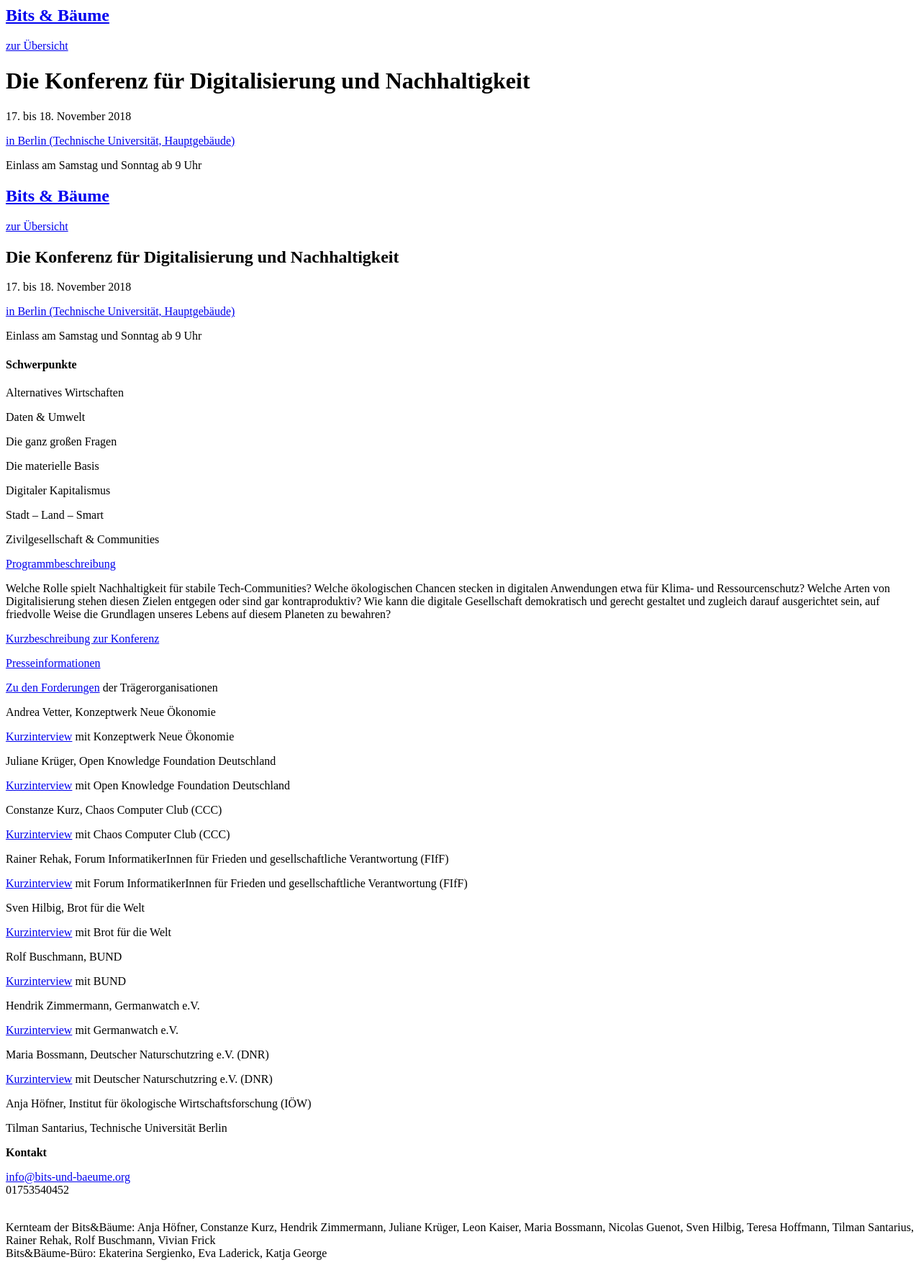
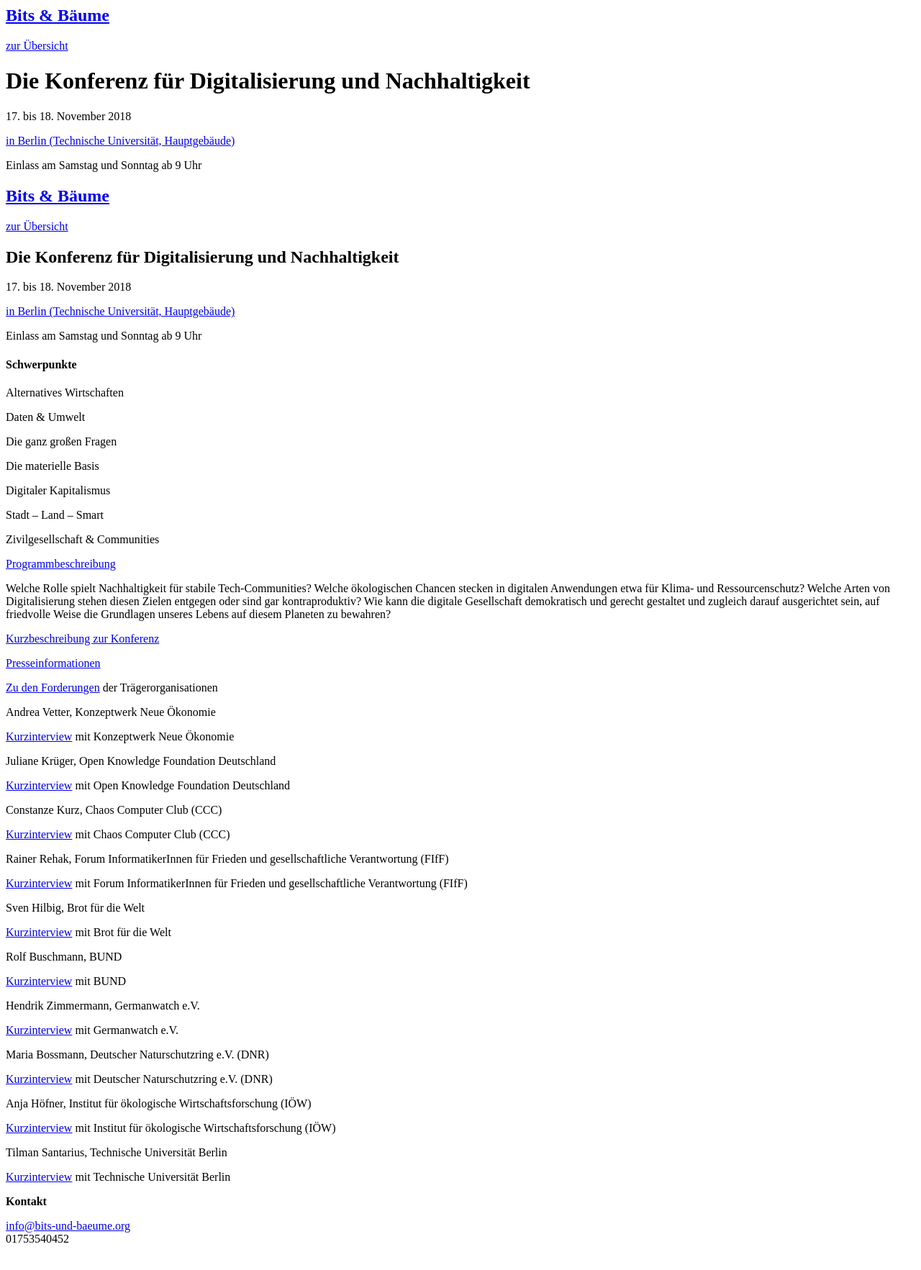
Before and after one commit to AfeefaDe/bitbaum, a PHP site: template public/pages/start.php in a window 1280 px wide; the page is wider, and only the part inside the window is pictured. Shown: the top 1765 px of that part at 72% size. Run offline with PHP 8.4, Linux system fonts and the light colour scheme; the template is opened without the code that fills it, so the values that code supplies are empty.

Commit message:
add video links iöw, tu

```diff
--- a/public/components/quotes.php
+++ b/public/components/quotes.php
@@ -5,8 +5,8 @@ $people = array(
     array("name" => "Maria Bossmann", "orga" => "Deutscher Naturschutzring e.V. (DNR)", "picture" => "/img/maria-bossmann.jpg", "quote_de" => "Die Digitalisierung berührt grundlegende Aspekte unserer Gesellschaft. Es gilt sie so zu gestalten, dass die planetaren Grenzen nicht überschritten und somit unsere Lebensgrundlagen erhalten werden.", "quote_en" => "Digitalization affects fundamental aspects of our society. It must be designed in such a way that the planetary boundaries are not exceeded and thus our livelihoods are preserved.", "vimeo" => "https://vimeo.com/299838147"),
     array("name" => "Sven Hilbig", "orga" => "Brot für die Welt", "picture" => "/img/sven-hilbig.jpg", "quote_de" => "Wir müssen die Digitalisierung fair gestalten, anderenfalls wird sich die Schere zwischen Nord und Süd, Arm und Reich weiter verschärfen.", "quote_en" => "We must make digitalization fair, otherwise the gap between North and South, rich and poor will continue to widen.", "vimeo" => "https://vimeo.com/299232687"),
     array("name" => "Rainer Rehak", "orga" => "Forum InformatikerInnen für Frieden und gesellschaftliche Verantwortung (FIfF)", "picture" => "/img/rainer-rehak.jpg", "quote_de" => "Techies und Ökos müssen miteinander reden, denn der Überwachungskapitalismus bedroht das friedliche Internet, die Demokratie & unsere natürlichen Lebensgrundlagen.", "quote_en" => "Techies and environmentalists need to talk to each other, because surveillance capitalism threatens the peaceful internet, democracy & our natural livelihoods.", "vimeo" => "https://vimeo.com/300252069"),
-    array("name" => "Anja Höfner", "orga" => "Institut für ökologische Wirtschaftsforschung (IÖW)", "picture" => "/img/anja-hoefner.jpg", "quote_de" => "Die <em>Bits & Bäume</em> bringt zusammen, was noch nicht zusammengehört:Techies auf der einen und Akteure aus der Umweltszene auf der anderen Seite – nur so wird eine nachhaltige digitale Zukunft gestaltbar!", "quote_en" => "<em>Bits & Bäume</em> gathers what does not yet belong together: Techies on the one hand and actors from the environmental scene on the other - this is the only way to shape a sustainable digital future!"),
-    array("name" => "Tilman Santarius", "orga" => "Technische Universität Berlin", "picture" => "/img/tilman-santarius.jpg", "quote_de" => "<em>Bits & Bäume</em> möchte die Debatte über den Megatrend der Digitalisierung politisieren. Wir brauchen Ideen und Konzepte, wie wir die Digitalisierung zukunftsfähig gestalten können!", "quote_en" => "<em>Bits & Bäume</em> aims to politicize the debate on the megatrend of digitalization. We need ideas and concepts on how we can make digitalization sustainable!"),
+    array("name" => "Anja Höfner", "orga" => "Institut für ökologische Wirtschaftsforschung (IÖW)", "picture" => "/img/anja-hoefner.jpg", "quote_de" => "Die <em>Bits & Bäume</em> bringt zusammen, was noch nicht zusammengehört:Techies auf der einen und Akteure aus der Umweltszene auf der anderen Seite – nur so wird eine nachhaltige digitale Zukunft gestaltbar!", "quote_en" => "<em>Bits & Bäume</em> gathers what does not yet belong together: Techies on the one hand and actors from the environmental scene on the other - this is the only way to shape a sustainable digital future!", "vimeo" => "https://vimeo.com/300476201"),
+    array("name" => "Tilman Santarius", "orga" => "Technische Universität Berlin", "picture" => "/img/tilman-santarius.jpg", "quote_de" => "<em>Bits & Bäume</em> möchte die Debatte über den Megatrend der Digitalisierung politisieren. Wir brauchen Ideen und Konzepte, wie wir die Digitalisierung zukunftsfähig gestalten können!", "quote_en" => "<em>Bits & Bäume</em> aims to politicize the debate on the megatrend of digitalization. We need ideas and concepts on how we can make digitalization sustainable!", "vimeo" => "https://vimeo.com/301012616"),
     array("name" => "Rolf Buschmann", "orga" => "BUND", "picture" => "/img/rolf-buschmann.jpg", "quote_de" => "Die Digitalisierung nachhaltig zu gestalten ist eine der größten Herausforderungen für unsere Gesellschaft. Mit der Konferenz <em>Bits & Bäume</em> setzen wir einen ersten wichtigen Meilenstein.", "quote_en" => "Making digitalization sustainable is one of the greatest challenges facing our society. Therefore Bits & Bäume conference is a first and important milestone.", "vimeo" => "https://vimeo.com/299003289"),
     array("name" => "Hendrik Zimmermann", "orga" => "Germanwatch e.V.", "picture" => "/img/hendrik-zimmermann.jpg", "quote_de" => "Für die Ziele von Germanwatch – wie Energie- und Agrarwende oder die Senkung des Ressourcenverbrauchs – bedeutet die Digitalisierung Chance und Risiko zugleich.", "quote_en" => "For Germanwatch's goals - such as the energy and agricultural turnaround or the reduction of resource consumption - digitalization means both opportunity and risk.", "vimeo" => "https://vimeo.com/299633048"),
     array("name" => "Constanze Kurz", "orga" => "Chaos Computer Club (CCC)", "picture" => "/img/constanze-kurz.jpg", "quote_de" => "Die Hacker-Community und die Umweltbewegung haben jede Menge gemeinsame Ziele. Jetzt müssen wir nur noch zusammen eine nachhaltige Revolution planen.", "quote_en" => "The hacker community and the environmental movement have a lot in common. Now all we have to do is to plan a sustainable revolution together.", "vimeo" => "https://vimeo.com/301203157"),
```
